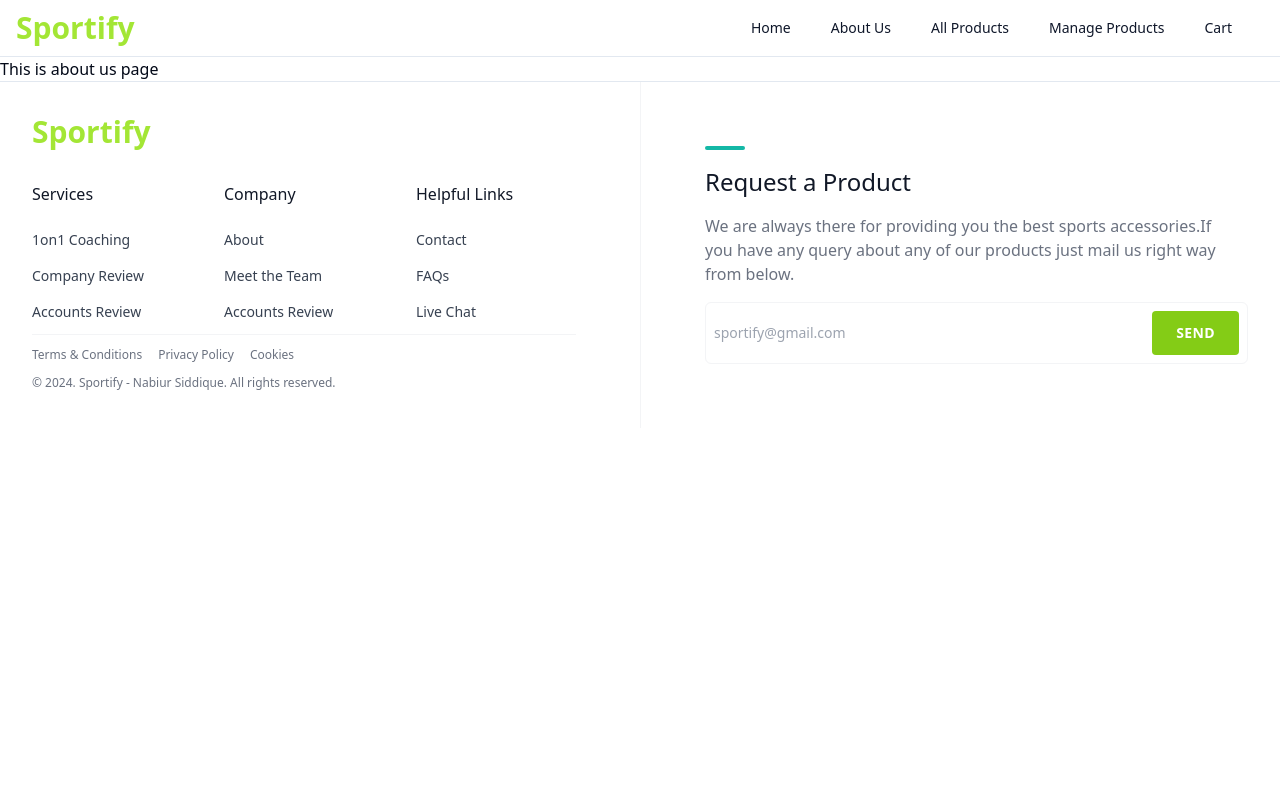
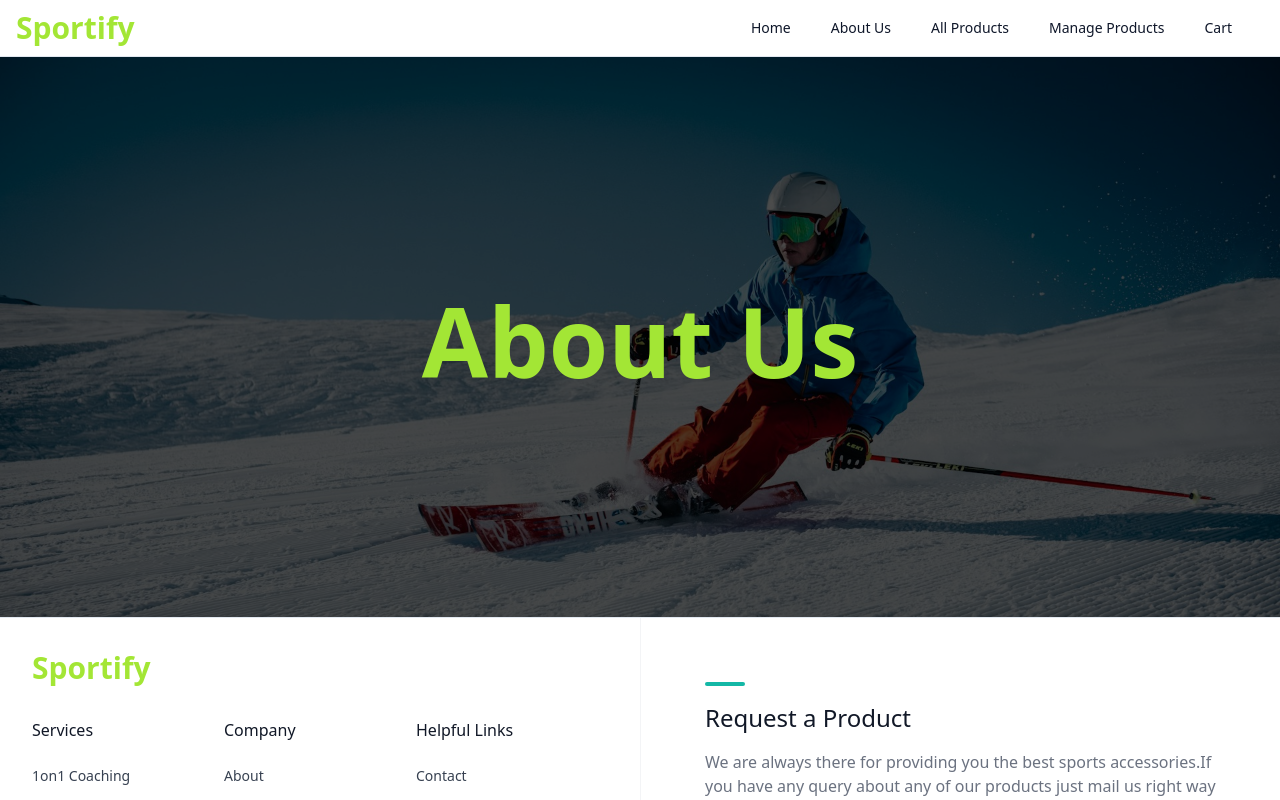
Before and after one commit to nabiursiddique/sportify-frontend, a React (Vite) app: page /about-us in a window 1280 px wide. Shown: the top 800 px of the page. Built offline with nearby package versions, Linux system fonts and the light colour scheme.

Commit message:
about us bannar is completed

```diff
--- /dev/null
+++ b/src/components/AboutUsComponents/AboutUsHeader.tsx
@@ -0,0 +1,18 @@
+import aboutUsBannerImage from "@/assets/about_us_bannar.jpg";
+
+const AboutUsHeader = () => {
+  return (
+    <div className="relative w-full lg:h-[70vh] h-[40vh] flex justify-center items-center">
+      <div
+        className="absolute inset-0 bg-cover bg-start"
+        style={{ backgroundImage: `url(${aboutUsBannerImage})` }}
+      ></div>
+      <div className="absolute inset-0 bg-black opacity-70"></div>
+      <h1 className="absolute lg:text-8xl text-4xl font-sans font-extrabold text-lime-400 mt-2">
+        About Us
+      </h1>
+    </div>
+  );
+};
+
+export default AboutUsHeader;
--- a/src/pages/AboutUs/AboutUs.tsx
+++ b/src/pages/AboutUs/AboutUs.tsx
@@ -1,7 +1,9 @@
+import AboutUsHeader from "@/components/AboutUsComponents/AboutUsHeader";
+
 const AboutUs = () => {
   return (
     <div>
-      <h1>This is about us page</h1>
+      <AboutUsHeader />
     </div>
   );
 };
```
Also changed, not shown: src/assets/about_us_bannar.jpg (added).
